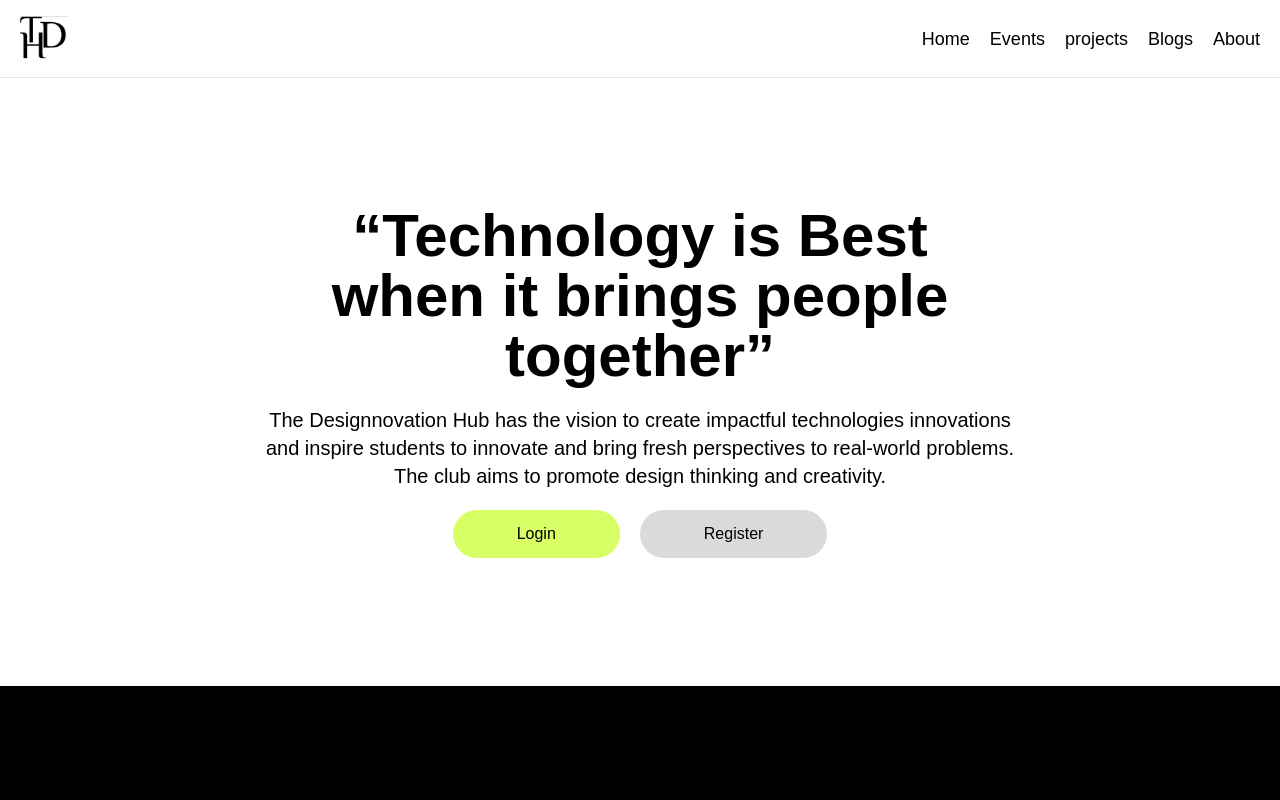
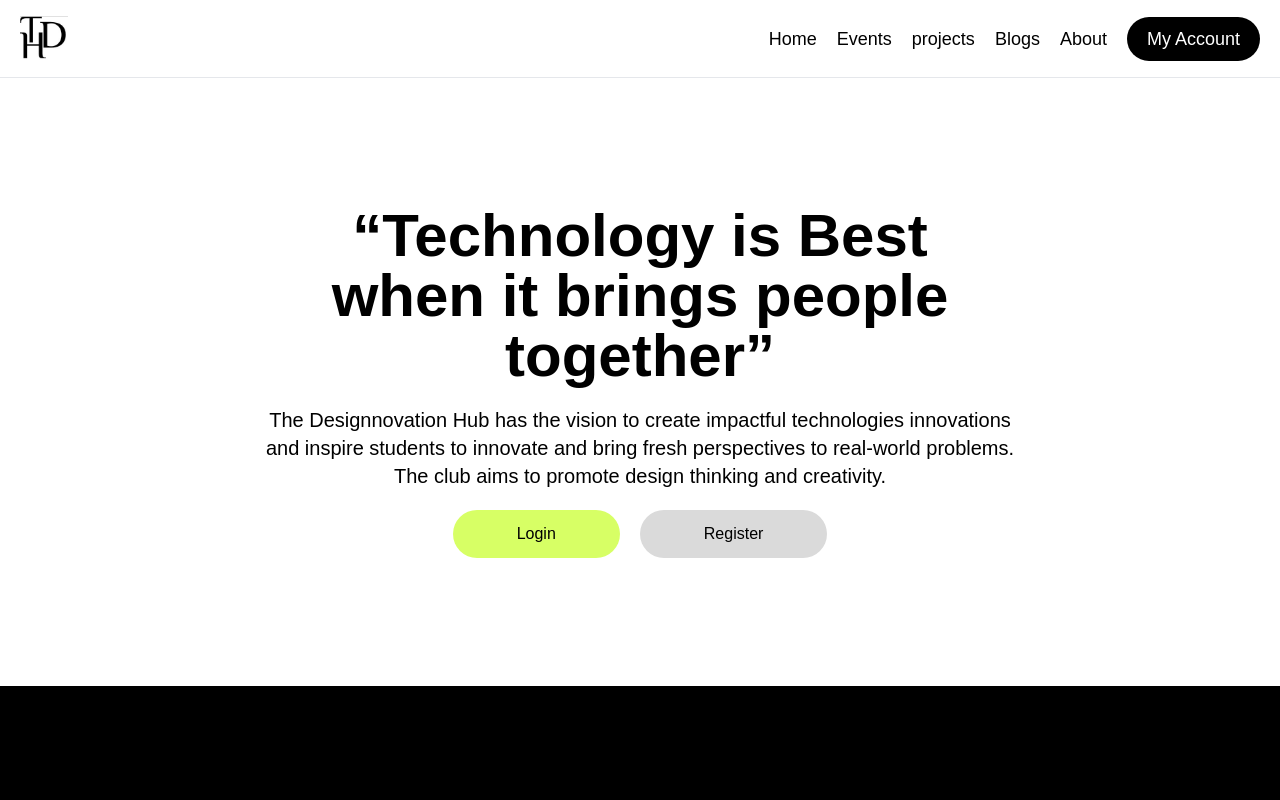
Before and after one commit to iMADi-ARCH/tdhwebsite-react, a React (Vite) app: page / in a window 1280 px wide. Shown: the top 800 px of the page. Built offline with nearby package versions, Linux system fonts and the light colour scheme; a web font is replaced by a local one.

Commit message:
feat: add my account btn

```diff
--- a/src/components/shared/Nav.jsx
+++ b/src/components/shared/Nav.jsx
@@ -26,7 +26,7 @@ const Nav = () => {
           className={`gap-5 text-lg ${
             open
               ? "absolute flex flex-col top-full right-0 left-0 p-10 bg-white shadow-lg"
-              : "hidden md:flex"
+              : "hidden md:flex items-center"
           }`}
         >
           <NavLink className="" to="/">
@@ -44,6 +44,9 @@ const Nav = () => {
           <NavLink className={navLinkClassGenerator} to="/about">
             About
           </NavLink>
+          <button className="rounded-full px-5 py-2 bg-black text-white hover:opacity-75 transition-opacity">
+            My Account
+          </button>
         </nav>
         <button
           onClick={() => setOpen((open) => !open)}
```
